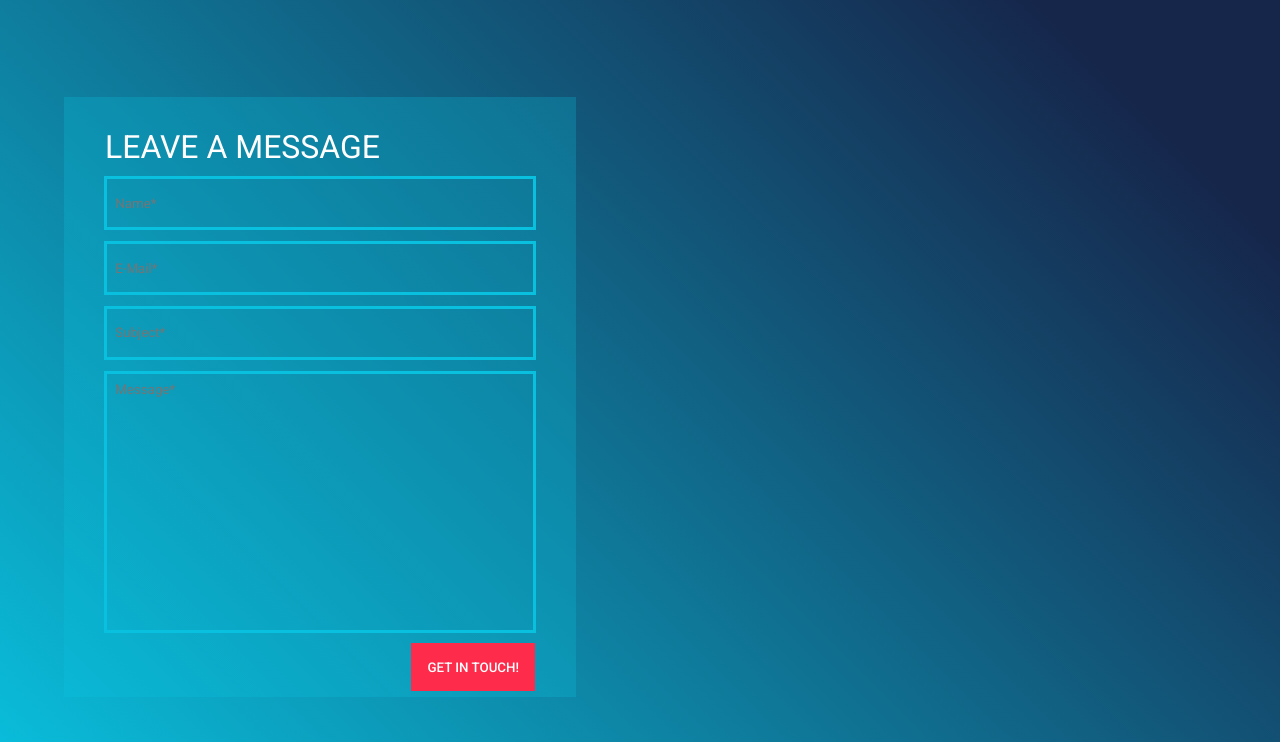
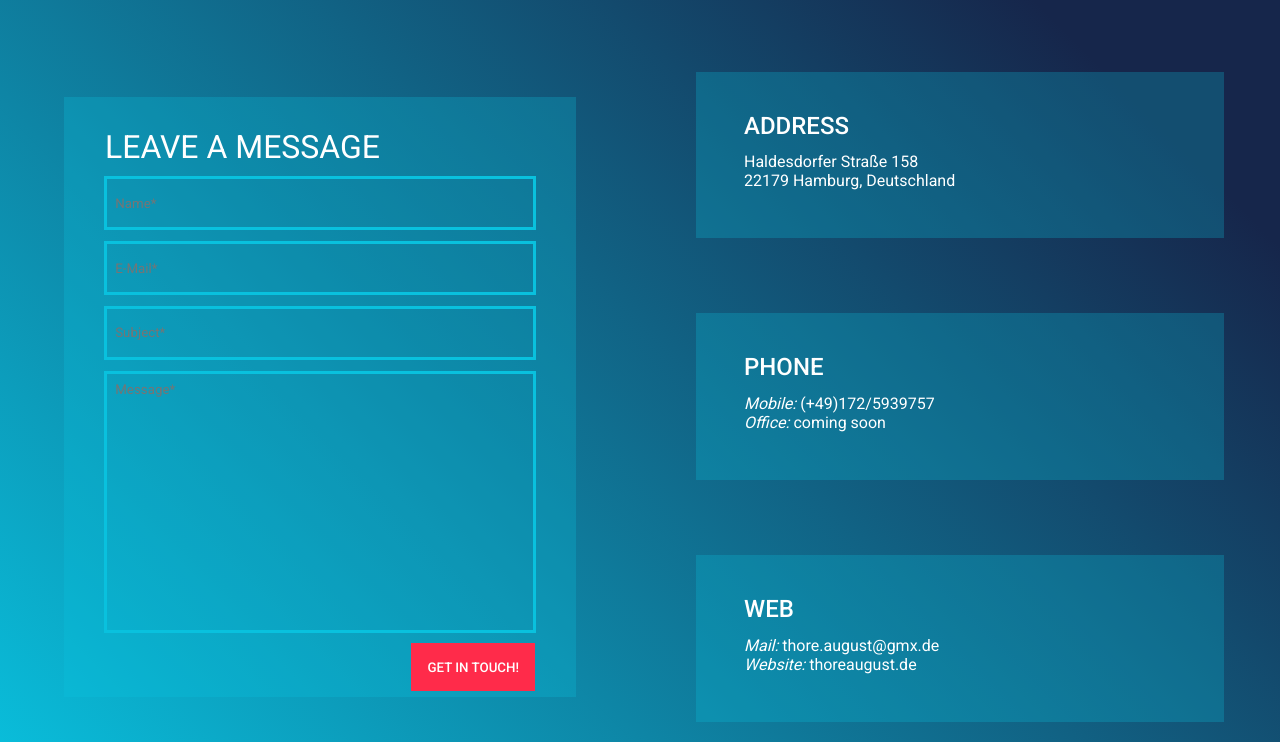
Before and after one commit to ThoreAugust/portfolio, a Gatsby site: page /contact in a window 1280 px wide. Shown: the part 1298-2040 px from the top of the page. Built offline with nearby package versions, Linux system fonts and the light colour scheme; Gatsby itself is replaced by a stand-in of ours.

Commit message:
adds contactdetails and a button to me section

```diff
--- a/src/components/contactForm.js
+++ b/src/components/contactForm.js
@@ -3,7 +3,7 @@ import contactFormStyle from './contactForm.module.scss'
 
 const ContactForm = () =>{
     return(
-        <div className={contactFormStyle.container}>
+        <div className={contactFormStyle.container} id="contactForm">
             <div className={contactFormStyle.formLeft}>
                 <form name="contact" method="POST" data-netlify="true" netlify-honeypot="bot-field">
                     <p>Leave a message</p>
@@ -17,7 +17,21 @@ const ContactForm = () =>{
                 </form>
             </div>
             <div className={contactFormStyle.detailsRight}>
-
+                <div>
+                    <h3>Address</h3>
+                    <p>Haldesdorfer Straße 158</p>
+                    <p>22179 Hamburg, Deutschland</p>
+                </div>
+                <div>
+                    <h3>Phone</h3>
+                    <p><span>Mobile:</span> (+49)172/5939757</p>
+                    <p><span>Office:</span> coming soon</p>
+                </div>
+                <div>
+                    <h3>Web</h3>
+                    <p><span>Mail:</span> <a href="mailto:thore.august@gmx.de">thore.august@gmx.de</a></p>
+                    <p><span>Website:</span> <a href="/">thoreaugust.de</a></p>
+                </div>
             </div>
         </div>
     )
--- a/src/components/contactForm.module.scss
+++ b/src/components/contactForm.module.scss
@@ -9,9 +9,9 @@ $light: rgb(9,193,222);
     display: flex;
     div{
         display:flex;
+        flex-direction: column;
         height: 100%;
         width: 50%;
-        padding-bottom: 0;
         form{
             height: 75%;
             width: 80%;
@@ -56,9 +56,35 @@ $light: rgb(9,193,222);
                 align-self: flex-end;
                 margin-right: 8%;
             }
+            .bot{
+                display: none;
+            }
         }
-        .bot{
-            display: none;
+        &.detailsRight{
+            align-items: center;
+            justify-content: space-evenly;
+        }
+        div{
+            width: 75%;
+            height: auto;
+            padding: 2.5rem 0 3rem 3rem;
+            background-color: rgba(9,193,222,0.25);
+            color: white;
+            h3{
+                text-transform: uppercase;
+                font-size: 1.5rem;
+                font-weight: 500;
+                margin-bottom: .8rem;
+            }
+            p{
+                span{
+                    font-style: italic;
+                }
+                a{
+                    color: white;
+                    text-decoration: none;
+                }
+            }
         }
     }
 }
--- a/src/components/me.js
+++ b/src/components/me.js
@@ -13,6 +13,7 @@ const Me = () =>{
                 <p>
                     Hier kommt noch Text hin.
                 </p>
+                <a href="/contact#contactForm">Get in touch!</a>
             </div>
         </div>
     )
```
Also changed, not shown: src/components/me.module.scss (+9 -0 lines).
